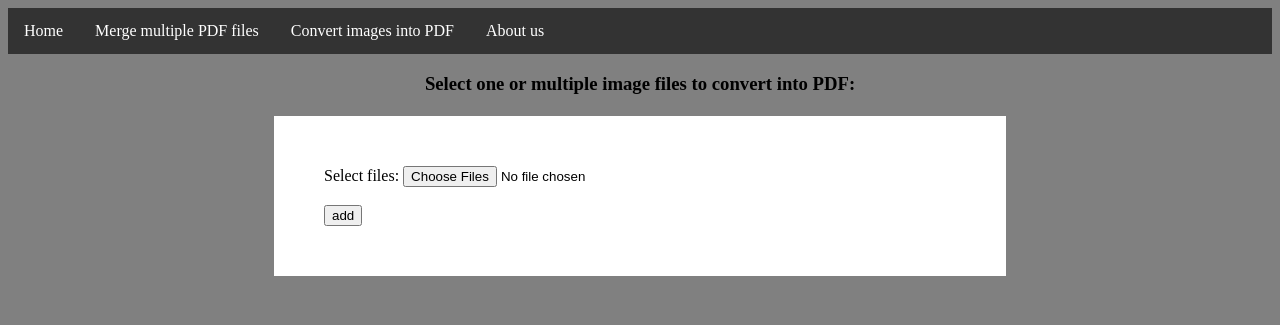
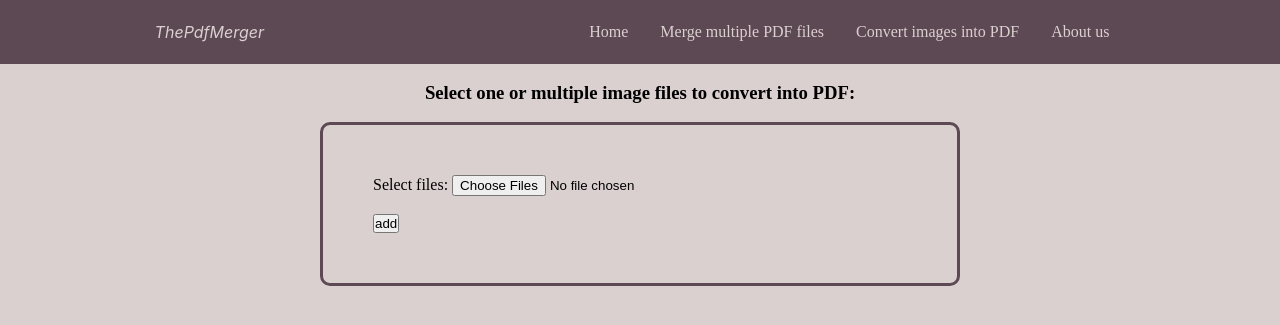
Before and after one commit to rahulkumarravindran/PDF_Merger_app, a Flask app: page /imagetopdf in a window 1280 px wide. Shown: the top 325 px of the page. Run offline with Flask 2, Linux system fonts and the light colour scheme.

Commit message:
Changes in CSS

```diff
--- a/app.py
+++ b/app.py
@@ -34,7 +34,7 @@ def allowed_file_format(filename):
         return False
 
 def allowed_image_format(filename):
-    if '.jpg' in filename.lower() or '.png' in filename.lower():
+    if '.jpg' in filename.lower() or '.png' in filename.lower() or '.jpeg' in filename.lower():
         return True
     else:
         return False
--- a/static/css/main.css
+++ b/static/css/main.css
@@ -1,23 +1,42 @@
+*{
+  margin: 0px;
+  padding: 0px;
+  box-sizing: border-box;
+}
+
+.Logo{
+  color: rgb(219, 208, 208);
+  font-style: italic;
+  font-family: -apple-system, BlinkMacSystemFont, 'Segoe UI', Roboto, Oxygen, Ubuntu, Cantarell, 'Open Sans', 'Helvetica Neue', sans-serif;
+}
+nav{
+  display: flex ;
+  justify-content: space-around;
+  align-items: center;
+  min-height: 8vh;
+  background-color: #5d4954;
+}
 .main_navi ul{
   list-style-type: none;
   margin: 0;
   padding: 0;
   overflow: hidden;
-  background-color: #333;
+
 }
 .main_navi li{
   float: left;
 }
 .main_navi li a{
   display: block;
-  color: white;
+  color:rgb(219, 208, 208);
   text-align: center;
   padding: 14px 16px;
   text-decoration: none;
 }
 .main_navi li a:hover{
-  background-color: #111;
+  font-weight: bold;
 }
+
 h3{
   color: black;
   text-align: center;
@@ -28,17 +47,20 @@ p{
 .form_pdf{
   margin: auto;
   width: 50%;
-  border: 3px solid grey;
+  border: 3px solid #5d4954;
+  border-radius: 10px;
   padding: 50px;
-  background-color: white;
+  background-color: rgb(219, 208, 208);
+  transition: all 5s ease-in;
 }
 .form_image{
   margin: auto;
   width: 50%;
-  border: 3px solid grey;
+  border: 3px solid #5d4954;
+  border-radius: 10px;
   padding: 50px;
-  background: white;
+  background: rgb(219, 208, 208);
 }
 body{
-  background-color: grey;
+  background-color: rgb(219, 208, 208);
 }
--- a/templates/PDFmerge.html
+++ b/templates/PDFmerge.html
@@ -6,6 +6,7 @@
 
 {%block body%}
 <h3>Select multiple PDF files to merge into a single PDF:</h3>
+<br>
 <div class= "form_pdf">
   <form method=post enctype="multipart/form-data">
     <label for="myfile">Select files:</label>
--- a/templates/image.html
+++ b/templates/image.html
@@ -7,10 +7,11 @@
 
 {%block body%}
 <h3>Select one or multiple image files to convert into PDF:</h3>
+<br>
 <div class= "form_image">
   <form method=post enctype="multipart/form-data">
     <label for="myimage">Select files:</label>
-    <input type="file" id="myimage" name="myimage" multiple="true"><br><br>
+    <input type="file" id="myimage" name="myimage" multiple="true" accept="image/jpeg;image/x-png"><br><br>
     <input type="submit" value="add">
   </form>
 </div>
--- a/templates/index.html
+++ b/templates/index.html
@@ -8,6 +8,7 @@
   </head>
   <body>
     <header><nav class="main_navi">
+      <div class='Logo'>ThePdfMerger</div>
       <ul>
         <li><a href="{{url_for('home')}}">Home</a></li>
         <li><a href="{{url_for('pdfmerge')}}">Merge multiple PDF files</a></li>
@@ -16,9 +17,11 @@
       </ul>
     </nav>
     </header>
+    <br>
+    <div class='form-body'>
     {%block body%}
     {%endblock%}
-
+    </div>
 
 
   </body>
```
Also changed, not shown: templates/pdflogo.png (added), test.db.
